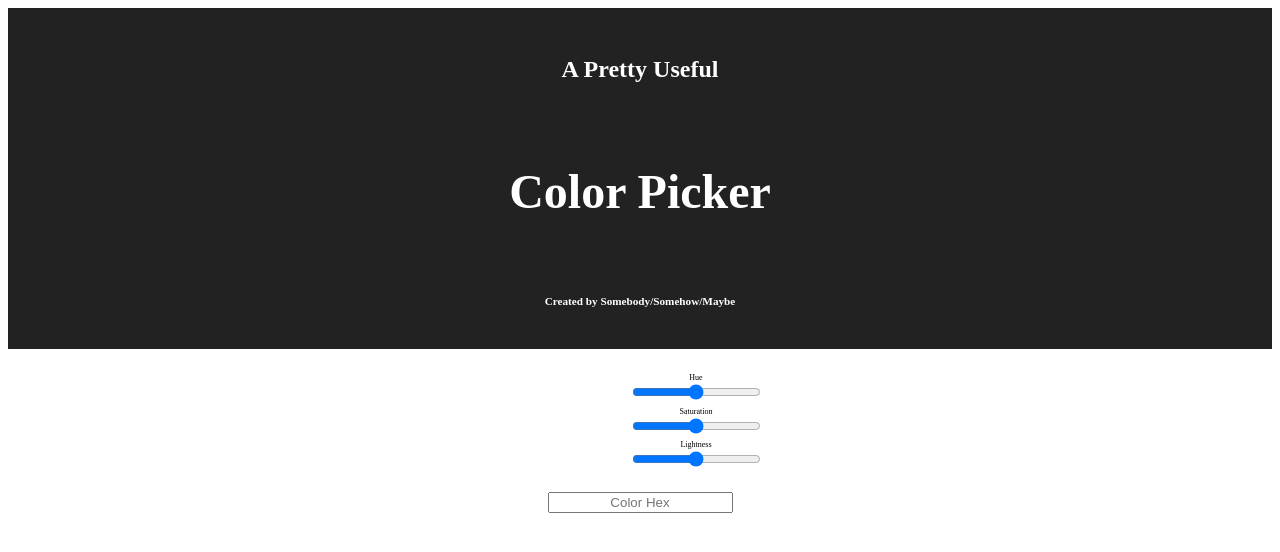
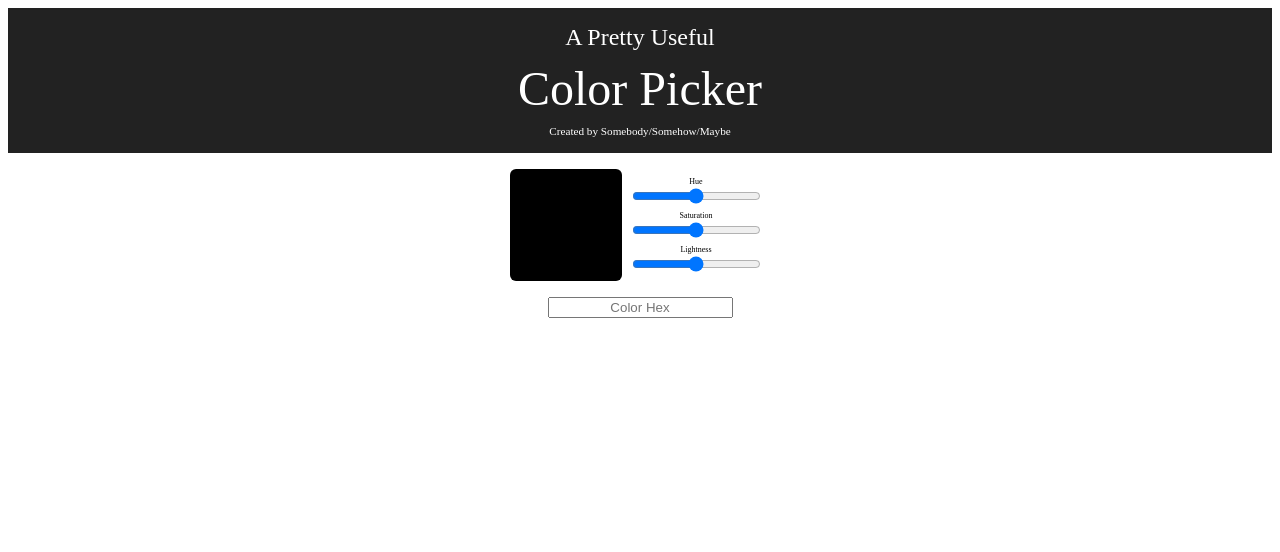
Before and after one commit to Kemenyfy/Color-Picker-Vue, a Vue app: page / in a window 1280 px wide. Shown: the top 552 px of the page. Built offline with nearby package versions, Linux system fonts and the light colour scheme.

Commit message:
Some functionality, still not working.

```diff
--- a/src/App.vue
+++ b/src/App.vue
@@ -1,16 +1,16 @@
 <template>
   <div>
-    <Snowman />
+    <ColorPicker />
   </div>
 </template>
 
 <script>
-import Snowman from './components/Snowman.vue'
+import ColorPicker from './components/ColorPicker.vue'
 
 export default {
   name: 'App',
   components: {
-    Snowman
+    ColorPicker
   }
 }
 </script>
--- /dev/null
+++ b/src/components/ColorPicker.vue
@@ -0,0 +1,129 @@
+<template>
+  <div class="App">
+    <header class="App-Header">
+      <header class="App-Title-1">A Pretty Useful</header>
+      <header class="App-Title-2">Color Picker</header>
+      <header class="App-Title-3">Created by Somebody/Somehow/Maybe</header>
+    </header>
+    <section>
+      <section class="Main-Picker">
+        <div class="ColorBox" style="currentStyle"></div>
+          <section class="Sliders">
+            <div class="Captions">Hue</div>
+            <input
+              type="range"
+              min="0"
+              max="360"
+              valueName="hue"
+              v-model="value"
+              v-on:input="updateValue()" />
+            <div class="Captions">Saturation</div>
+            <input
+              type="range"
+              min="0"
+              max="100"
+              valueName="saturation"
+              :value="saturation"
+              v-on:input="updateValue()" />
+            <div class="Captions">Lightness</div>
+            <input
+              type="range"
+              min="0"
+              max="100"
+              valueName="lightness"
+              :value="lightness"
+              v-on:input="updateValue()" />
+          </section>
+      </section>
+    <section>
+      <input class="ColorInputs" placeholder="Color Hex" type="text"/>
+    </section>
+    </section>
+  </div>
+</template>
+
+<script>
+export default {
+  name: "ColorPicker",
+  props: {
+    value: Number,
+  },
+  data: function() {
+    return {
+      dataValue: this.value,
+      hue: 180,
+      saturation: 50,
+      lightness: 50
+    }
+  },
+  methods: {
+    updateValue: function() {
+      this.value = parseInt(this.dataValue);
+      valueName = this.value
+    },
+    currentStyle: function () {
+      return `backgroundColor: hsla(${this.hue}, ${this.saturation}%, ${this.lightness}%);`
+    }
+  }
+};
+</script>
+
+<style scoped>
+.App {
+  text-align: center;
+}
+
+.App-Header {
+  display: flex;
+  flex-direction: column;
+  justify-content: space-around;
+  background-color: #222;
+  color: white;
+  margin-bottom: 1em;
+  padding: 1em;
+}
+
+.App-Title-1 {
+  font-size: 1.5em;
+}
+
+.App-Title-2 {
+  font-size: 3em;
+  padding: 0.2em;
+}
+
+.App-Title-3 {
+  font-size: 0.7em;
+}
+
+.ColorBox {
+  background-color: black;
+  height: 7em;
+  width: 7em;
+  border-radius: 6px;
+}
+
+.Captions {
+  font-size: 0.5em;
+}
+.Main-Picker {
+  display: flex;
+  justify-content: center;
+}
+
+.Sliders {
+  display: flex;
+  flex-direction: column;
+  justify-content: space-between;
+  padding: 8px;
+}
+
+input {
+  text-align: center;
+  margin-bottom: 0.5em;
+}
+
+.ColorInputs {
+  margin-top: 0.8em;
+}
+</style>
--- a/src/components/Snowman.vue
+++ /dev/null
@@ -1,91 +0,0 @@
-<template>
-  <div class="App">
-    <header class="App-Header">
-      <h4 class="App-Title-1">A Pretty Useful</h4>
-      <h2 class="App-Title-2">Color Picker</h2>
-      <h6 class="App-Title-3">Created by Somebody/Somehow/Maybe</h6>
-    </header>
-    <section>
-      <section class="Main-Picker">
-        <div class="ColorBox"></div>
-          <section class="Sliders">
-            <div class="Captions">Hue</div>
-            <input type="range" min="0" max="360" onInput={this.updateColor} onChange={this.hueUpdated} value={this.state.hue} />
-            <div class="Captions">Saturation</div>
-            <input type="range" min="0" max="100" onInput={this.updateColor} onChange={this.saturationUpdated} value={this.state.saturation} />
-            <div class="Captions">Lightness</div>
-            <input type="range" min="0" max="100" onInput={this.updateColor} onChange={this.lightnessUpdated} value={this.state.lightness} />
-          </section>
-      </section>
-    <section>
-      <input class="ColorInputs" placeholder="Color Hex" type="text"/>
-    </section>
-    </section>
-  </div>
-</template>
-
-<script>
-export default {
-  name: "Snowman",
-  props: {}
-};
-</script>
-
-<style scoped>
-.App {
-  text-align: center;
-}
-
-.App-Header {
-  display: flex;
-  flex-direction: column;
-  justify-content: space-around;
-  background-color: #222;
-  color: white;
-  margin-bottom: 1em;
-  padding: 1em;
-}
-
-.App-Title-1 {
-  font-size: 1.5em;
-}
-
-.App-Title-2 {
-  font-size: 3em;
-  padding: .2em;
-}
-
-.App-Title-3 {
-  font-size: .7em;
-}
-
-.ColorBox {
-  height: 7em;
-  width: 7em;
-  border-radius: 6px;
-}
-
-.Captions {
-  font-size: .5em;
-}
-.Main-Picker {
-  display: flex;
-  justify-content: center;
-}
-
-.Sliders {
-  display: flex;
-  flex-direction: column;
-  justify-content: space-between;
-  padding: 8px;
-}
-
-input {
-  text-align: center;
-  margin-bottom: 0.5em;
-}
-
-.ColorInputs {
-  margin-top: .8em;
-}
-</style>
```
